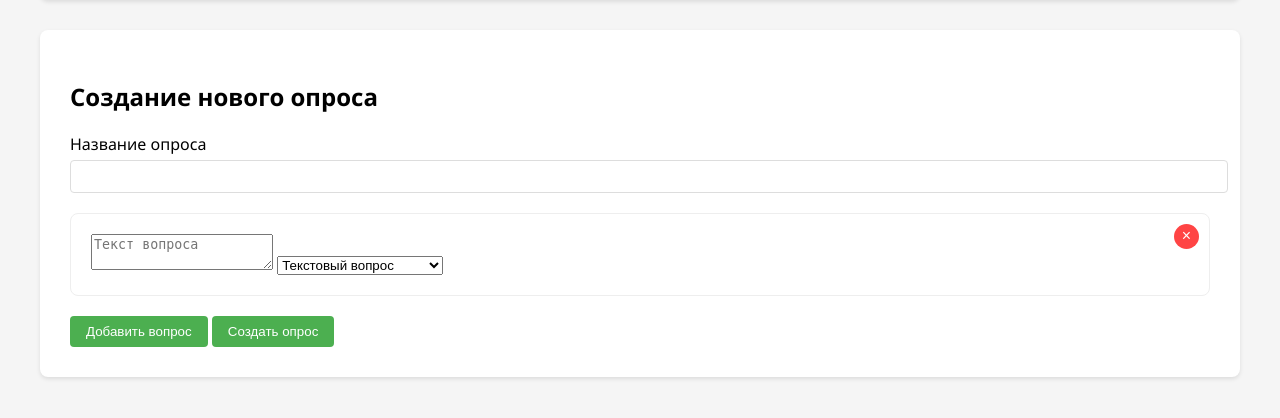
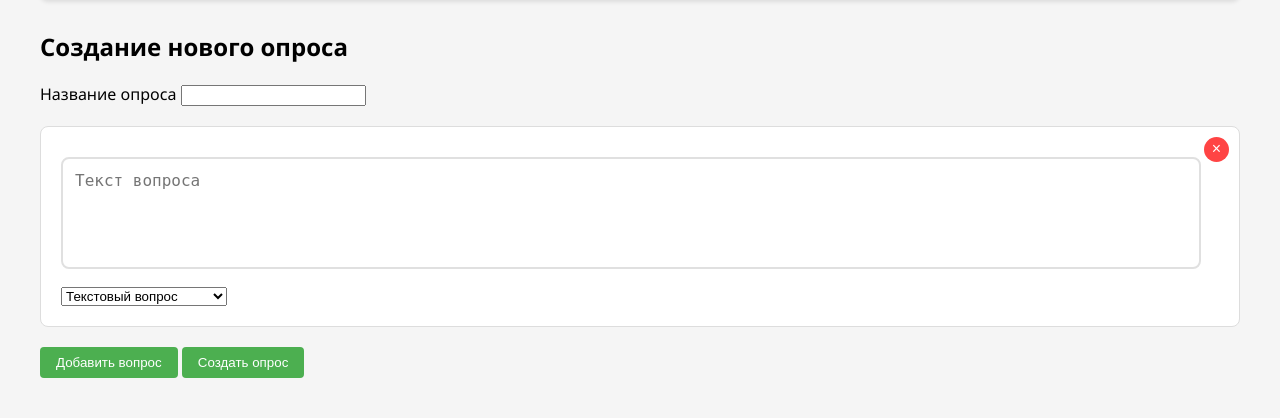
Before and after one commit to qwedani/surveypiz, a Flask app: page /create_poll in a window 1280 px wide. Shown: the part 72-490 px from the top of the page. Run offline with Flask 3, Linux system fonts and the light colour scheme; a user stored in the database is signed in.

Commit message:
измененна страница создания опросов

```diff
--- a/static/styles.css
+++ b/static/styles.css
@@ -72,12 +72,38 @@
 
 .question-card {
     position: relative;
-    margin: 15px 0;
-    padding: 15px;
+    margin: 20px 0;
+    padding: 20px;
     border: 1px solid #ddd;
     border-radius: 8px;
     background: #fff;
     cursor: move;
+}
+
+.question-textarea {
+    width: 96%;
+    padding: 12px;
+    border: 2px solid #e0e0e0;
+    border-radius: 8px;
+    resize: none; /* Запрещаем ручное изменение размера */
+    min-height: 60px; /* Минимальная высота */
+    font-size: 16px;
+    margin: 10px 0;
+    overflow-y: hidden; /* Скрываем вертикальный скролл */
+    transition: all 0.3s;
+
+.question-textarea:focus {
+    border-color: #4A90E2;
+    outline: none;
+    box-shadow: 0 0 5px rgba(74, 144, 226, 0.3);
+}
+
+/* Стили для подсказки */
+.format-hint {
+    display: block;
+    color: #666;
+    font-size: 12px;
+    margin-top: 5px;
 }
 
 .poll-card {
@@ -95,12 +121,6 @@
     box-shadow: 0 2px 4px rgba(0,0,0,0.1);
 }
 
-.question-card {
-    margin-bottom: 20px;
-    padding: 20px;
-    border: 1px solid #eee;
-    border-radius: 8px;
-}
 
 .options-container {
     margin-top: 10px;
@@ -184,4 +204,4 @@
     background: #f8f9fa;
     padding: 15px;
     border-radius: 8px;
-}
+}}
--- a/templates/create_poll.html
+++ b/templates/create_poll.html
@@ -1,6 +1,5 @@
 {% extends "base.html" %}
 {% block content %}
-<!-- Добавьте Sortable.js -->
 <script src="https://cdn.jsdelivr.net/npm/sortablejs@1.15.0/Sortable.min.js"></script>
 
 <div class="poll-editor">
@@ -15,7 +14,7 @@
             <div class="question-card">
                 <div class="question-header">
                     <button type="button" class="delete-btn" onclick="removeQuestion(this)">×</button>
-                    <textarea name="question[]" placeholder="Текст вопроса" required></textarea>
+                    <textarea class="question-textarea" name="question[]" placeholder="Текст вопроса" required></textarea>
                     <select name="type[]">
                         <option value="text">Текстовый вопрос</option>
                         <option value="radio">Единичный выбор</option>
@@ -35,13 +34,25 @@
 </div>
 
 <script>
+// Функция для авто-высоты textarea
+function autoResize(textarea) {
+    textarea.style.height = 'auto';
+    textarea.style.height = textarea.scrollHeight + 'px';
+}
+
+// Инициализация авто-высоты для всех textarea
+document.querySelectorAll('.question-textarea').forEach(textarea => {
+    textarea.addEventListener('input', () => autoResize(textarea));
+    autoResize(textarea); // Инициализация при загрузке
+});
+
 // Добавление вопроса
 function addQuestion() {
     const newQuestion = `
     <div class="question-card">
         <div class="question-header">
             <button type="button" class="delete-btn" onclick="removeQuestion(this)">×</button>
-            <textarea name="question[]" placeholder="Текст вопроса" required></textarea>
+            <textarea class="question-textarea" name="question[]" placeholder="Текст вопроса" required></textarea>
             <select name="type[]">
                 <option value="text">Текстовый вопрос</option>
                 <option value="radio">Единичный выбор</option>
@@ -53,7 +64,14 @@
                    name="options[]" class="options-input">
         </div>
     </div>`;
-    document.getElementById('questions-container').insertAdjacentHTML('beforeend', newQuestion);
+
+    const container = document.getElementById('questions-container');
+    container.insertAdjacentHTML('beforeend', newQuestion);
+
+    // Инициализация авто-высоты для нового поля
+    const newTextarea = container.lastElementChild.querySelector('.question-textarea');
+    newTextarea.addEventListener('input', () => autoResize(newTextarea));
+    autoResize(newTextarea);
 }
 
 // Удаление вопроса
--- a/templates/login.html
+++ b/templates/login.html
@@ -9,7 +9,7 @@
 
     <div class="form-group">
         <label>Пароль:</label>
-        <input type="text" name="password" required>
+        <input type="password" name="password" required>
     </div>
 
     <button type="submit" class="btn">Login</button>
```
Also changed, not shown: instance/polls.db.
